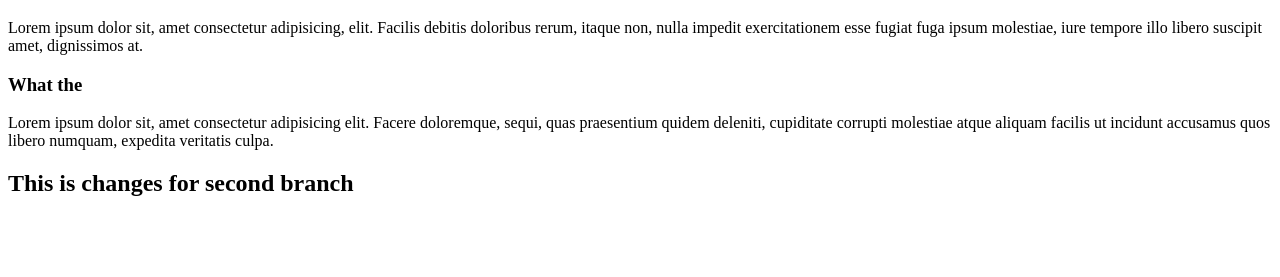
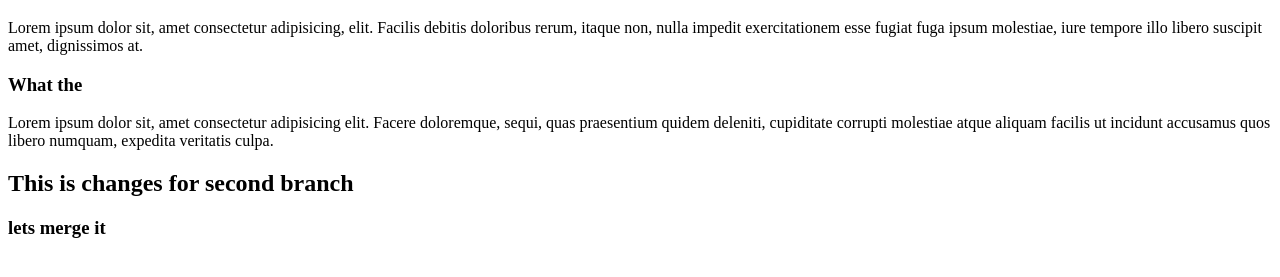
Before and after one commit to khasTema/my-first-gh-test, a plain HTML site: page index.html in a window 1280 px wide. Shown: the part 61-338 px from the top of the page. Drawn offline with Linux system fonts and the light colour scheme.

Commit message:
Update index.html

```diff
--- a/index.html
+++ b/index.html
@@ -13,5 +13,7 @@
 	</p>
 
 	<h2>This is changes for second branch</h2>
+
+	<h3>lets merge it</h3>
 </body>
 </html>
```
